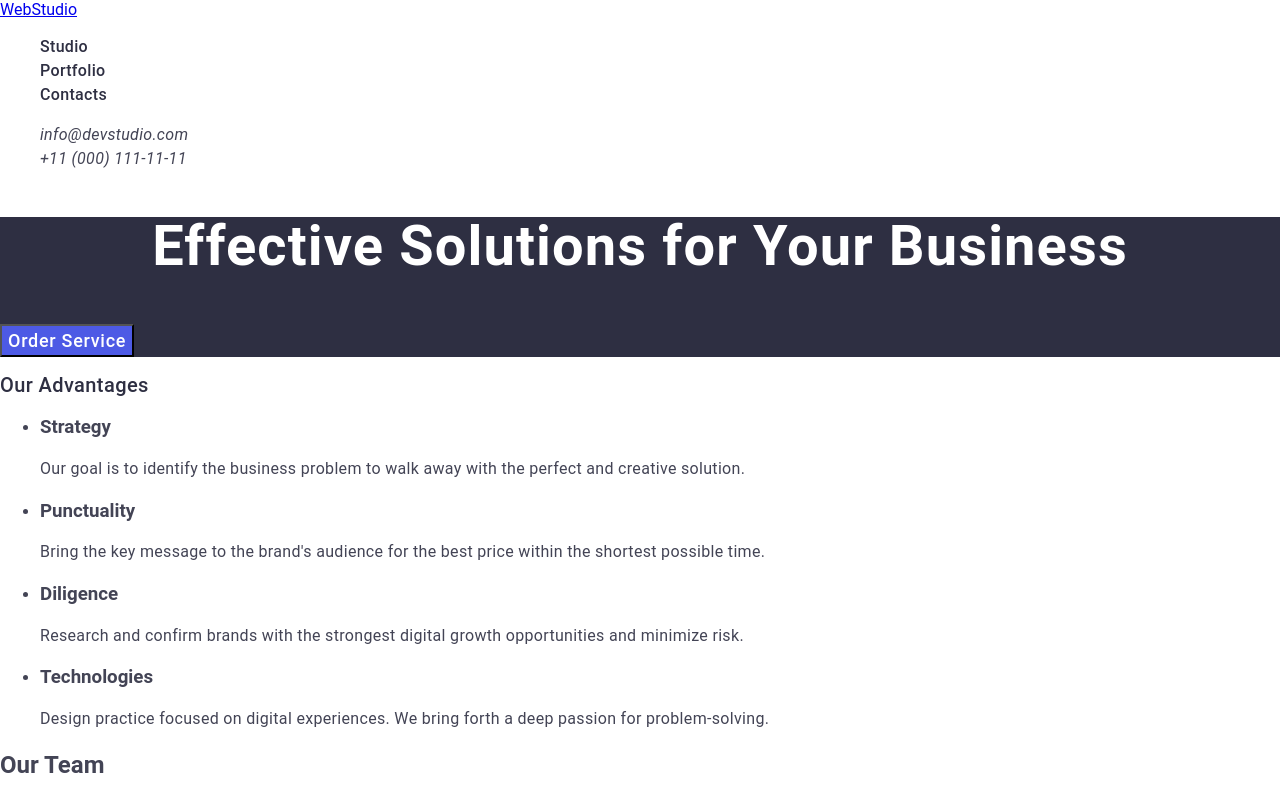
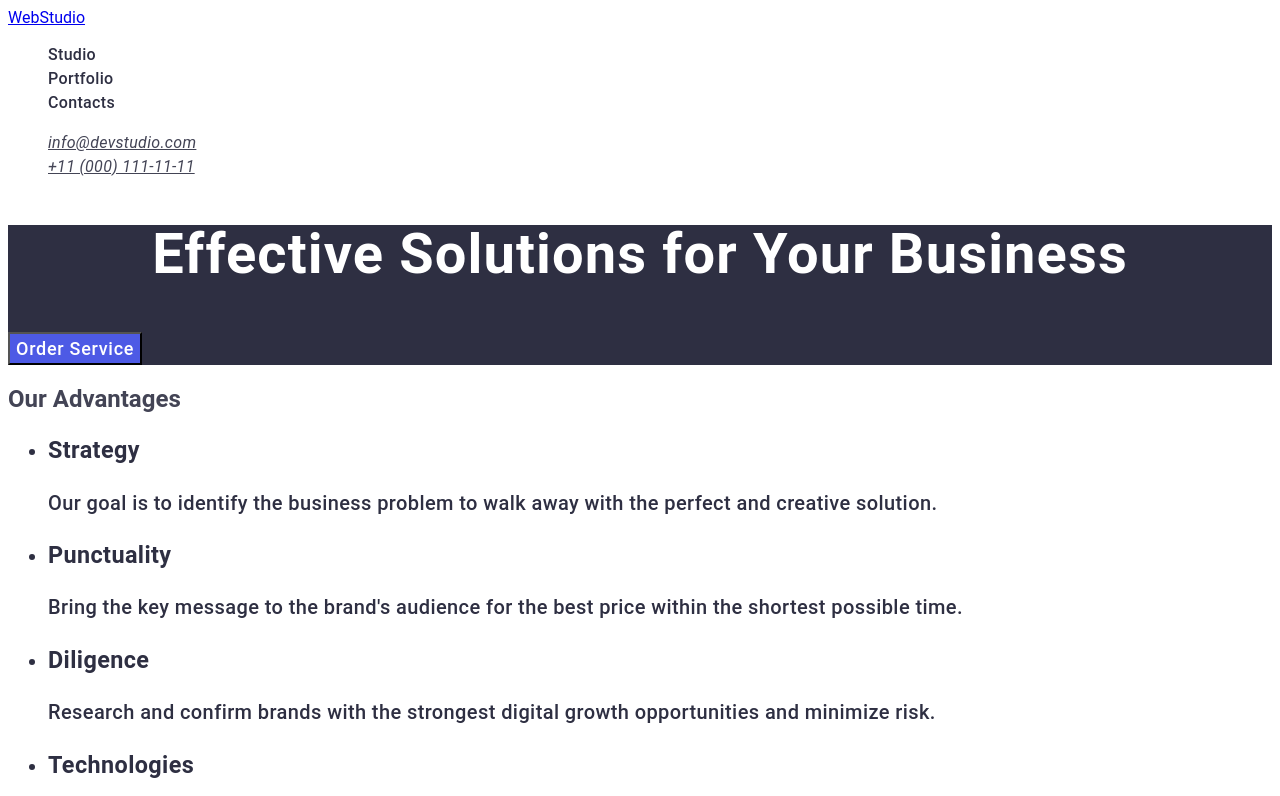
Before and after one commit to batkodumki/goit-markup-hw-02, a plain HTML site: page index.html in a window 1280 px wide. Shown: the top 796 px of the page. Drawn offline with Linux system fonts and the light colour scheme.

Commit message:
Add files via upload

```diff
--- a/css/styles.css
+++ b/css/styles.css
@@ -2,7 +2,6 @@ body {
   font-family: "Roboto", sans-serif;
   color: #434455;
   background-color: #FFFFFF;
-  margin: 0;
 }
 
 button {
@@ -45,7 +44,6 @@ button:hover, button:focus {
   letter-spacing: 0.03em;
   text-transform: uppercase;
   color: #4d5ae5;
-  text-decoration: none;
 }
 
 .logo-span {
@@ -57,7 +55,6 @@ button:hover, button:focus {
 }
 
 .contact-link {
-  text-decoration: none;
   font-size: 16px;
   line-height: 1.5;
   letter-spacing: 0.02em;
@@ -98,7 +95,7 @@ button:hover, button:focus {
 .eff-sol{
   background-color: #2e2f42;
 }
-.advantages h2{
+.advantages-list{
   font-weight: 500;
   font-size: 20px;
   line-height: 1.2;
```
